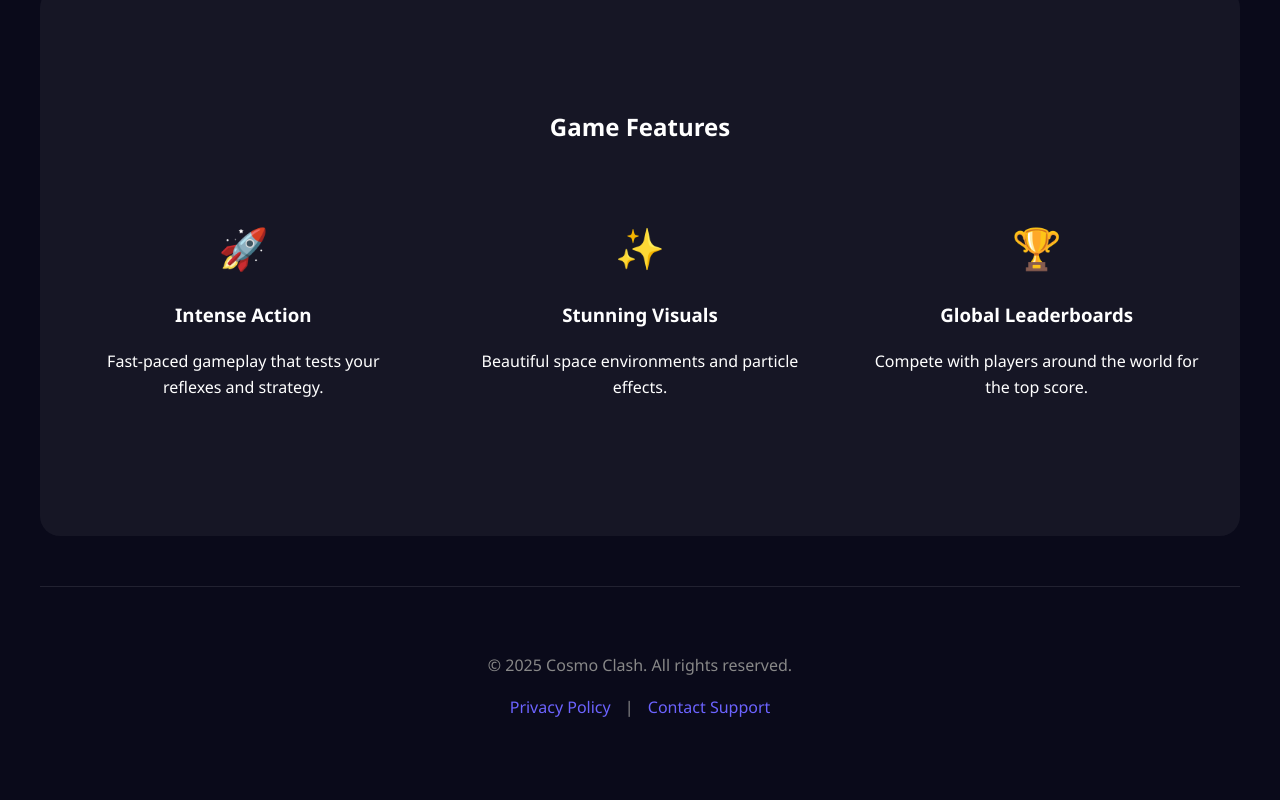
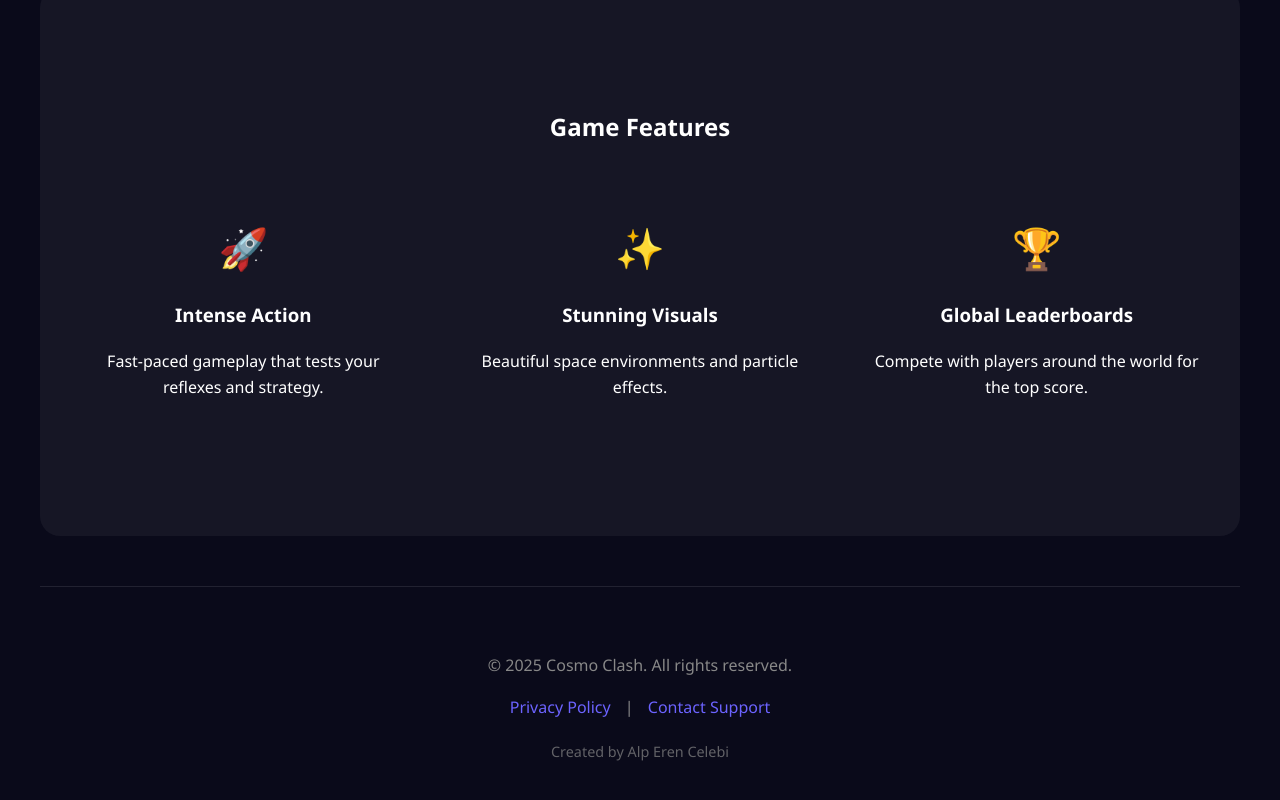
Before and after one commit to alpcelebi/cosmo-clash, a website: page docs/index.html in a window 1280 px wide. Shown: the part 663-1463 px from the top of the page. Drawn offline with Linux system fonts and the light colour scheme.

Commit message:
Gorsel kaldirildi ve yapimci ismi eklendi

```diff
--- a/docs/index.html
+++ b/docs/index.html
@@ -233,6 +233,7 @@
                 <a href="privacy-policy.html">Privacy Policy</a> |
                 <a href="mailto:support@cosmoclash.com">Contact Support</a>
             </p>
+            <p style="margin-top: 20px; font-size: 0.9em; opacity: 0.7;">Created by Alp Eren Celebi</p>
         </footer>
     </div>
 </body>
```
